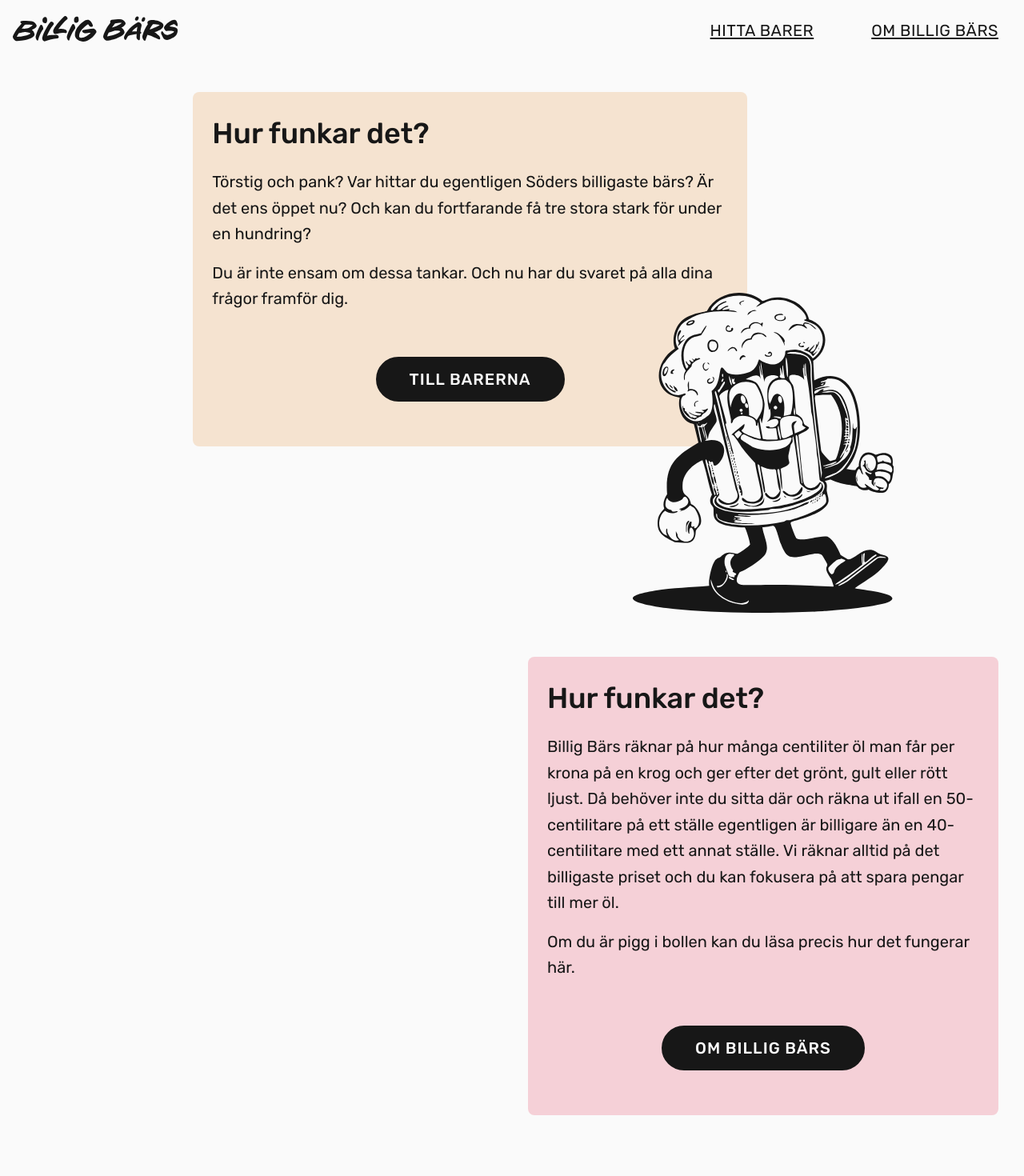
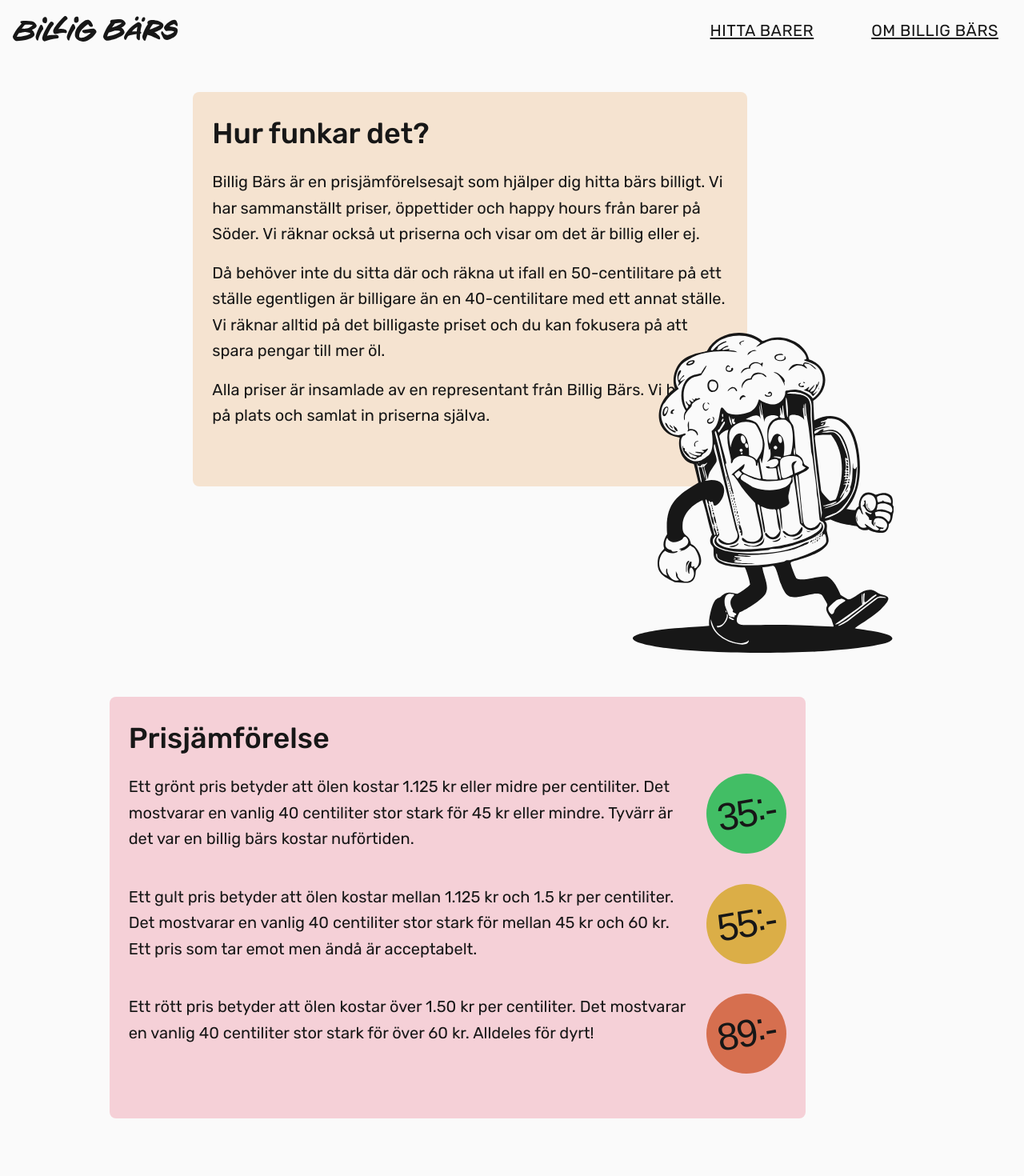
Before and after one commit to nickenickenicke/billig-bars, a Next.js app: page /about in a window 1280 px wide. Shown: the top 1470 px of the page at 80% size. Built offline with nearby package versions, Linux system fonts and the light colour scheme; a web font is replaced by a local one.

Commit message:
Copy and price example work

```diff
--- a/src/app/about/page.tsx
+++ b/src/app/about/page.tsx
@@ -1,6 +1,5 @@
-import { ButtonLink } from '@/components/ButtonLink'
+import { BeerPriceCircle } from '@/components/BeerPriceCircle'
 import { SvgMascot } from '@/components/svgs/SvgMascot'
-import Link from 'next/link'
 
 export default async function About() {
   return (
@@ -12,36 +11,43 @@ export default async function About() {
         </h2>
         <section className="col-span-full row-[2/3] p-3 pb-6 md:col-[1/11] md:px-6 md:pb-14 md:pt-6 md:text-xl lg:col-[3/10]">
           <p className="md:max-w-[55ch]">
-            Törstig och pank? Var hittar du egentligen Söders billigaste bärs? Är det ens öppet nu?
-            Och kan du fortfarande få tre stora stark för under en hundring?
+            Billig Bärs är en prisjämförelsesajt som hjälper dig hitta bärs billigt. Vi har
+            sammanställt priser, öppettider och happy hours från barer på Söder. Vi räknar också ut
+            priserna och visar om det är billig eller ej.
           </p>
           <p className="md:max-w-[55ch]">
-            Du är inte ensam om dessa tankar. Och nu har du svaret på alla dina frågor framför dig.
+            Då behöver inte du sitta där och räkna ut ifall en 50-centilitare på ett ställe
+            egentligen är billigare än en 40-centilitare med ett annat ställe. Vi räknar alltid på
+            det billigaste priset och du kan fokusera på att spara pengar till mer öl.
           </p>
-          <div className="flex basis-0 justify-center pt-4 md:pt-10">
-            <ButtonLink href="/bars">Till barerna</ButtonLink>
-          </div>
+          <p className="md:max-w-[55ch]">
+            Alla priser är insamlade av en representant från Billig Bärs. Vi har varit på plats och
+            samlat in priserna själva.
+          </p>
         </section>
         <figure className="col-span-full row-[3/6] justify-self-center md:col-[8/13] md:-mt-28 lg:col-[7/13] lg:-mt-48">
           <SvgMascot className="w-48 md:w-64 lg:h-[400px] lg:w-[unset]" />
         </figure>
 
-        <section className="col-span-full row-[7/8] mt-8 self-start rounded-lg bg-bg-pink px-3 pb-8 pt-4 md:col-[2/12] md:px-6 md:pb-14 md:pt-8 md:text-xl lg:col-[7/13] lg:row-[6/7] lg:mt-14">
-          <h2 className="text-2xl font-medium md:text-4xl">Hur funkar det?</h2>
-          <p className="pt-3 md:max-w-[55ch] md:pt-6">
-            Billig Bärs räknar på hur många centiliter öl man får per krona på en krog och ger efter
-            det grönt, gult eller rött ljust. Då behöver inte du sitta där och räkna ut ifall en
-            50-centilitare på ett ställe egentligen är billigare än en 40-centilitare med ett annat
-            ställe. Vi räknar alltid på det billigaste priset och du kan fokusera på att spara
-            pengar till mer öl.
+        <section className="col-span-full row-[7/8] mt-8 grid w-fit grid-cols-[auto,_100px] items-start gap-3 self-start rounded-lg bg-bg-pink px-3 pb-8 pt-4 md:col-[2/12] md:grid-cols-[minmax(auto,_55ch),_auto] md:gap-6 md:px-6 md:pb-14 md:pt-8 md:text-xl lg:col-[2/13] lg:row-[6/7] lg:mt-14">
+          <h2 className="col-span-2 text-2xl font-medium md:text-4xl">Prisjämförelse</h2>
+          <p className="md:max-w-[55ch]">
+            Ett grönt pris betyder att ölen kostar 1.125 kr eller midre per centiliter. Det
+            mostvarar en vanlig 40 centiliter stor stark för 45 kr eller mindre. Tyvärr är det var
+            en billig bärs kostar nuförtiden.
           </p>
+          <BeerPriceCircle beer_ppv={0.875} beer_price={35} example />
           <p className="md:max-w-[55ch]">
-            Om du är pigg i bollen kan du{' '}
-            <Link href="/about">läsa precis hur det fungerar här</Link>.
+            Ett gult pris betyder att ölen kostar mellan 1.125 kr och 1.5 kr per centiliter. Det
+            mostvarar en vanlig 40 centiliter stor stark för mellan 45 kr och 60 kr. Ett pris som
+            tar emot men ändå är acceptabelt.
           </p>
-          <div className="flex basis-0 justify-center pt-4 md:pt-10">
-            <ButtonLink href="/about">Om Billig Bärs</ButtonLink>
-          </div>
+          <BeerPriceCircle beer_ppv={1.375} beer_price={55} example />
+          <p className="md:max-w-[55ch]">
+            Ett rött pris betyder att ölen kostar över 1.50 kr per centiliter. Det mostvarar en
+            vanlig 40 centiliter stor stark för över 60 kr. Alldeles för dyrt!
+          </p>
+          <BeerPriceCircle beer_ppv={2.225} beer_price={89} example />
         </section>
       </article>
     </>
```
